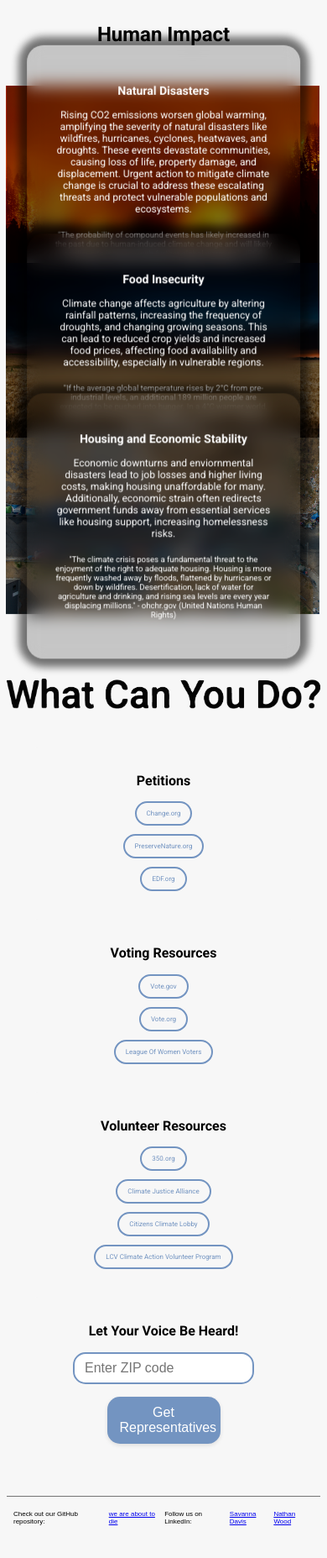
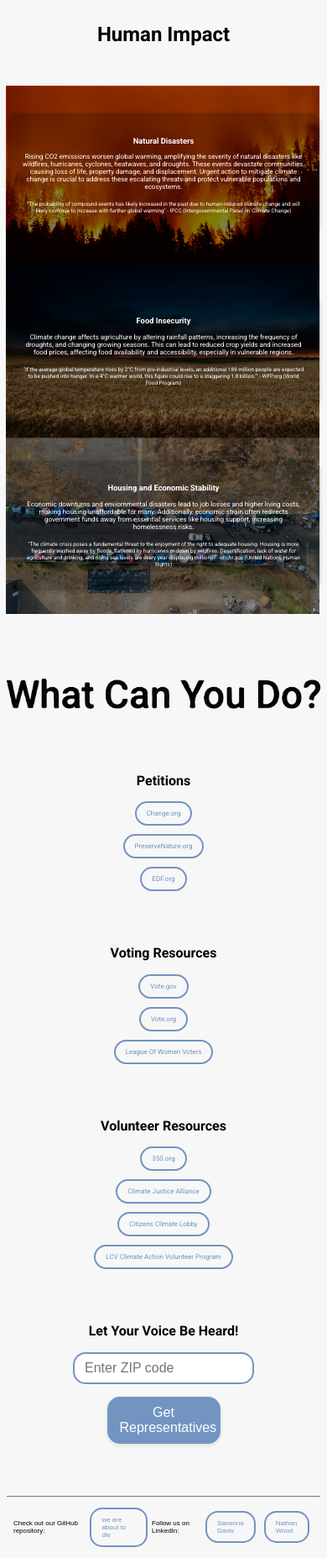
Before and after one commit to natewood2/we-are-about-to-die_hack_sprint, a Flask app: page / in a window 390 px wide. Shown: the part 805-2660 px from the top of the page at 84% size. Before the commit the page ends 2621 px from the top, so only its background shows below. Run offline with Flask 3, Linux system fonts and the light colour scheme; some web fonts are replaced.

Commit message:
Adding index.html, styles.css, and favicon.ico

```diff
--- a/templates/index.html
+++ b/templates/index.html
@@ -8,6 +8,7 @@
     <link rel="stylesheet" href="https://unpkg.com/swiper/swiper-bundle.min.css"/>
     <script src="https://unpkg.com/swiper/swiper-bundle.min.js"></script>
     <link href="https://fonts.googleapis.com/css2?family=Roboto:wght@400;700&display=swap" rel="stylesheet">
+    <link rel="icon" href="images/favicon.ico" type="image/x-icon">
     <link href="https://fonts.googleapis.com/css2?family=Metrophobic&display=swap" rel="stylesheet">
 </head>
 <body>
@@ -164,10 +165,10 @@
                         $('#fetch-data').click(function() {
                             var zipCode = $('#zip-code').val();
                             $.ajax({
-                                url: '/representatives', // Use relative URL to match Flask route
+                                url: 'fetch_representatives.php', // Make sure this URL is reachable from the webpage
                                 type: 'GET',
                                 dataType: 'json',
-                                data: {'zip_code': zipCode},
+                                data: {zip_code: zipCode}, // Ensure data key matches what PHP expects
                                 success: function(data) {
                                     var output = '';
                                     data.forEach(function(representative) {
@@ -176,7 +177,7 @@
                                     });
                                     $('#representatives-data').html(output);
                                 },
-                                error: function(error) {
+                                error: function(xhr, status, error) {
                                     console.error('Error fetching data:', error);
                                     $('#representatives-data').html('<p>Error fetching data. Please try again later.</p>');
                                 }
@@ -189,7 +190,7 @@
     <script src="https://unpkg.com/swiper/swiper-bundle.min.js"></script>
     <footer>
         <p>Check out our GitHub repository:</p>
-        <li><a href="https://github.com/YourUsername/YourProject1">we are about to die</a></li>
+        <li><a href="https://github.com/natewood2/we-are-about-to-die_hack_sprint/tree/main">we are about to die</a></li>
         <p>Follow us on LinkedIn:</p>
         <li><a href="https://www.linkedin.com/in/savanna-davis1">Savanna Davis</a></li>
         <li><a href="https://www.linkedin.com/in/nryanwood/">Nathan Wood</a></li>
--- a/templates/styles/styles.css
+++ b/templates/styles/styles.css
@@ -12,23 +12,22 @@
     display: flex;
     justify-content: space-between;
     align-items: center;
-    background-color: #F7f7f7;
-    border-bottom: .7px solid #747474;
+    background-color: #F7F7F7;
+    border-bottom: 0.7px solid #747474;
 }
 
 .logo {
     display: flex;
     align-items: center;
-    padding: .2rem;
+    padding: 0.2rem;
     padding-left: 0;
 }
 
 .logo img {
-    width: 10rem;
+    width: 10rem;  /* Adjust image size as needed */
 }
 
 /* NAV BAR STYLING */
-
 .navBar nav ul {
     list-style-type: none;
     margin: 0;
@@ -50,15 +49,6 @@
 
 .navBar nav ul li a:hover {
     color: #747474;
-}
-
-/* RESPONSIVE NAR BAR STYLING */
-
-@media only screen and (max-width: 600px) {
-    .navBar nav ul li {
-        font-size: 1.05em;
-        display: inline-block;
-    }
 }
 
 .swiper-slide {
@@ -309,15 +299,26 @@
     top: 50%;
     left: 50%;
     transform: translate(-50%, -50%);
-    padding: 2rem;
+    padding: 1rem;
     text-align: center;
     color: white;
-    font-size: 1.5em;
-    width: 70%;
+    font-size: 1em;
+    width: 90%;
     background-color: rgba(0, 0, 0, 0.2);
-    border-radius: 20px;
-    backdrop-filter: blur(10px);
-    box-shadow: 0 0 10px 10px rgba(0, 0, 0, 0.55);
+    border-radius: 10px;
+    box-shadow: 0 0 5px rgba(0, 0, 0, 0.5);
+}
+
+@media (min-width: 768px) {
+    .text-overlay {
+        padding: 2rem;
+        font-size: 1.5em;
+        width: 70%;
+        border-radius: 20px;
+        background-color: rgba(0, 0, 0, 0.2);
+        backdrop-filter: blur(10px);
+        box-shadow: 0 0 10px 10px rgba(0, 0, 0, 0.55);
+    }
 }
 
 .human-imgs img {
@@ -429,6 +430,53 @@
     list-style: none;
 }
 
+footer a {
+    display: inline-block;
+    padding: 8px 12px;
+    border: 2px solid #7394c1;
+    border-radius: 15px;
+    color: #7394c1;
+    text-decoration: none;
+    transition: background-color 0.3s, color 0.3s;
+    margin: 5px;
+}
+
 footer a:hover {
-    color: gray;
+    background-color: #7394c1;
+    color: #ffffff;
 }
+
+.hamburger {
+    display: none;
+    font-size: 30px;
+    background: none;
+    border: none;
+    cursor: pointer;
+}
+
+@media only screen and (max-width: 600px) {
+    .hamburger {
+        display: block;
+    }
+
+    .navBar {
+        width: 100%;
+        display: none;
+        flex-direction: column;
+        align-items: center;
+    }
+
+    .navBar nav ul {
+        width: 100%;
+        flex-direction: column;
+    }
+
+    .navBar nav ul li {
+        text-align: center;
+        width: 100%;
+    }
+
+    .navBar.active {
+        display: flex;
+    }
+}
```
Also changed, not shown: templates/images/favicon.ico (added).
